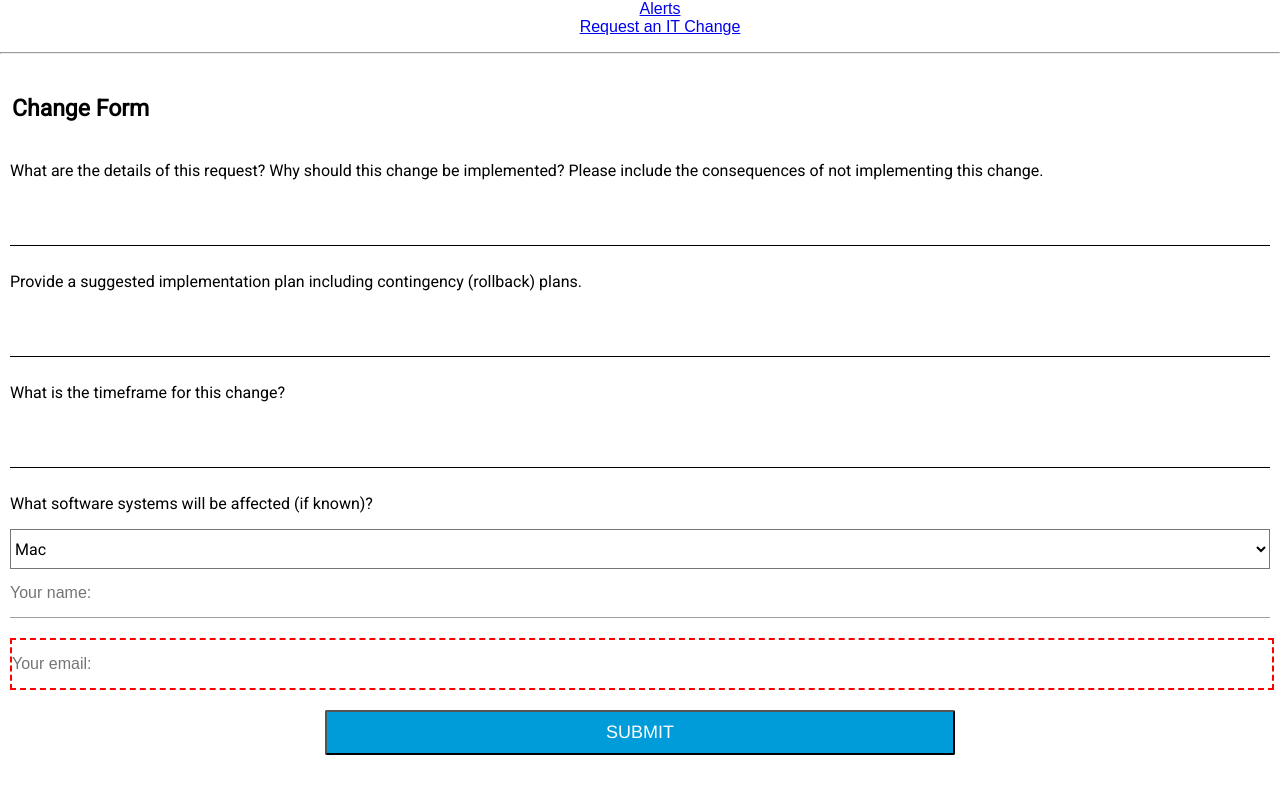
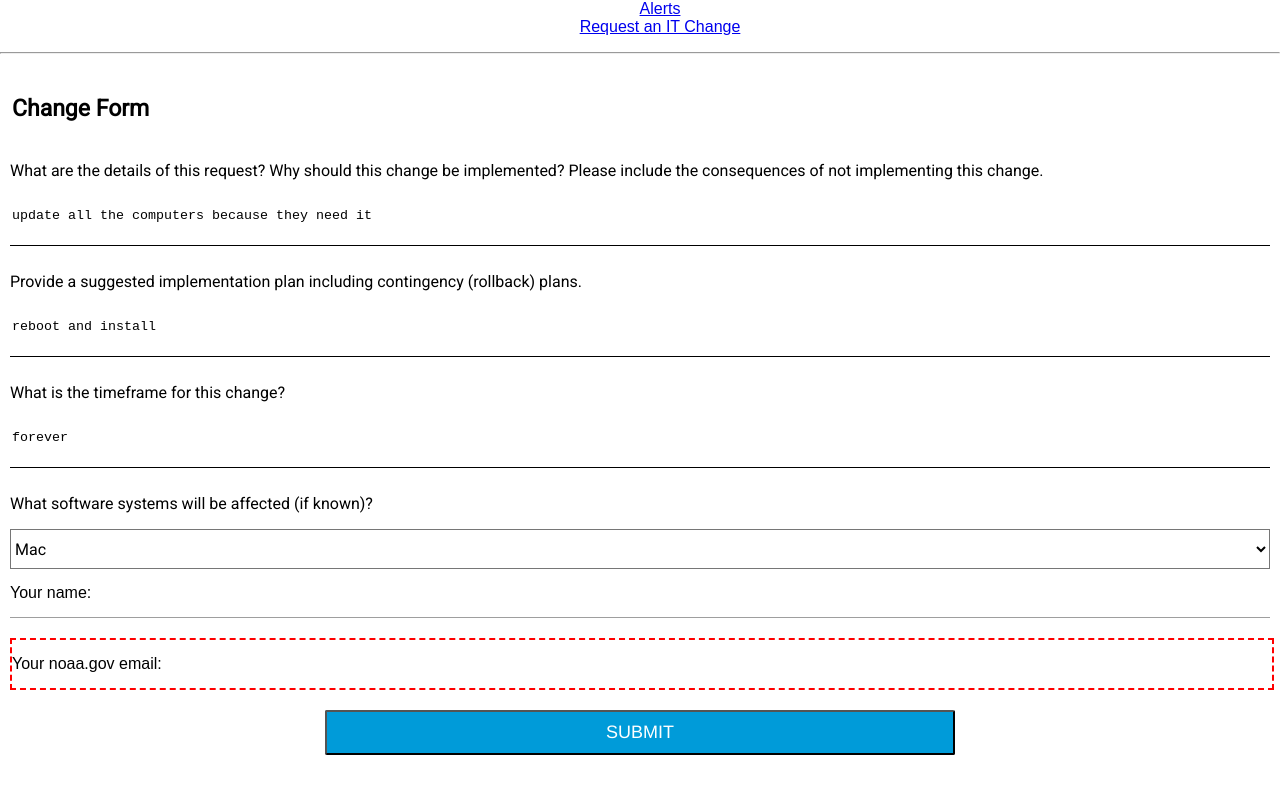
Before and after one commit to emkg/patchA_react, a React (Create React App) app: page /change in a window 1280 px wide. Shown: the top 794 px of the page. Built offline with nearby package versions, Linux system fonts and the light colour scheme; no server answers.

Commit message:
works with the api, to the point that I have hit a limit on what the api can do

```diff
--- a/src/ChangeForm.js
+++ b/src/ChangeForm.js
@@ -1,42 +1,97 @@
 import React from 'react';
 import './ChangeForm.css';
+import { Redirect } from 'react-router-dom';
 
 let title = "Change Form";
-const stop = (e) => (e.stopPropagation(), e.preventDefault());
+
+const stop = (event) => (event.stopPropagation(), event.preventDefault());
+
 export default class ChangeForm extends React.Component {
+  constructor(props) {
+    super(props);
+    this.state = {
+      whatwhy: 'update all the computers because they need it',
+      how: 'reboot and install',
+      duration: 'forever',
+      software: '',
+      user: 'Your name:',
+      email: 'Your noaa.gov email:',
+      exception: 0,
+      success: false,
+      redirect: '/'
+    };
 
-  handleSubmit = async e => {
-    stop(e);
+    this.handleChange = this.handleChange.bind(this);
+    this.handleSubmit = this.handleSubmit.bind(this);
+  }
 
-    const data = new FormData(e.target);
+  handleChange = (event) => {
+    const target = event.target;
+    const value = target.value;
+    const name = target.name;
+
+    this.setState({
+      [name]: value
+    });
+  }
+
+  handleSubmit = async event => {
+    stop(event);
+
+    const data = this.state;
+    this.setState({ success: !this.state.success })
+    console.log(data);
     await fetch('/api/addTicket.php', {
       'method' : 'post',
       'body' : JSON.stringify(data)
     });
   }
   render() {
+    if(!this.state.success) {
       return (
         <div>
           <form onSubmit={this.handleSubmit}>
             <h3>{title}</h3>
             <p>What are the details of this request? Why should this change be implemented?
             Please include the consequences of not implementing this change.</p>
-          <textarea type='text' rows='5' name='whatwhy'></textarea>
+            <textarea type='text'
+                      rows='5'
+                      name='whatwhy'
+                      value={this.state.whatwhy}
+                      onChange={this.handleChange}></textarea>
             <p>Provide a suggested implementation plan including contingency (rollback) plans.</p>
-          <textarea type='text' name='how' rows='5'></textarea>
+            <textarea type='text'
+                      name='how'
+                      rows='5'
+                      value={this.state.how}
+                      onChange={this.handleChange}></textarea>
             <p>What is the timeframe for this change?</p>
-          <textarea type='text' rows='2' name='duration'></textarea>
+            <textarea type='text'
+                      rows='2'
+                      name='duration'
+                      value={this.state.duration}
+                      onChange={this.handleChange}></textarea>
             <p>What software systems will be affected (if known)?</p>
-          <select name='software'>
+            <select name='software' value={this.state.software} onChange={this.handleChange}>
               <option value="Mac">Mac</option>
               <option value="Windows">Windows</option>
               <option value="Linux">Linux</option>
             </select>
-          <input type='text' name='user'  placeholder='Your name:'/>
-          <input type='text' name='email' placeholder='Your email:' required pattern='\(@noaa.gov)$' />
+            <input type='text'
+                   name='user'
+                   value={this.state.user}
+                   onChange={this.handleChange}/>
+            <input type='email'
+                   name='email'
+                   required
+                   value={this.state.email}
+                   onChange={this.handleChange} />
             <button type='submit'><span>SUBMIT</span></button>
           </form>
         </div>
       );
+    } else {
+      return ( <Redirect push to={this.state.redirect} />)
     }
   }
+}
--- a/src/ExceptionForm.js
+++ b/src/ExceptionForm.js
@@ -2,29 +2,74 @@ import React from 'react';
 import './ChangeForm.css';
 import {
   BrowserRouter as Router,
+  Route,
   Redirect,
 } from 'react-router-dom';
 
 export default class ExceptionForm extends React.Component {
+  constructor(props) {
+    super(props);
+    this.state = {
+      software: 'update all the computers because they need it',
+      reason: 'reboot and install',
+      user: 'Your name:',
+      email: 'Your noaa.gov email:',
+      exception: 1,
+      succuss: false,
+      redirect: '/'
+    };
+
+    this.handleChange = this.handleChange.bind(this);
+    this.handleSubmit = this.handleSubmit.bind(this);
+  }
+
+  handleChange = (event) => {
+    const target = event.target;
+    const value = target.value;
+    const name = target.name;
+
+    this.setState({
+      [name]: value
+    });
+  }
+
+  handleSubmit = async event => {
+    // stop event
+    event.stopPropagation();
+    event.preventDefault();
+
+    this.setState({ success: !this.state.submitted });
+
+    const data = this.state;
+    console.log(data);
+    await fetch('/api/addTicket.php', {
+      'method' : 'post',
+      'body' : JSON.stringify(data)
+    });
+  }
 
   render() {
+      if(!this.state.success) {
         return (
           <div>
-        <form name='exception'>
+            <form name='exception' onSubmit={this.handleSubmit}>
             	<h3>Request to reschedule this update on a particular system.</h3>
               <p>What is the OS of the server?</p>
-          <select name="os">
+              <select name="software" value={this.state.software} onChange={this.handleChange}>
                 <option value='Windows'>Windows</option>
                 <option value='Mac'>Mac</option>
                 <option value='Linux'>Linux</option>
               </select>
             	<p>Please provide a reason why you need this exception: </p>
-        	<textarea type='text' name='reason' rows='4'></textarea>
-        	<input type='text' name='user' placeholder='Your name:'/>
-        	<input type='text' name='email' placeholder='Your email:' required pattern='\(@noaa.gov)$'/>
+            	<textarea type='text' name='reason' value={this.state.reason} onChange={this.handleChange} rows='4'></textarea>
+            	<input type='text' name='user' value={this.state.user} onChange={this.handleChange} />
+            	<input type='email' name='email' value={this.state.email} onChange={this.handleChange} required />
               <button><span>SUBMIT</span></button>
             </form>
           </div>
         );
+      } else {
+        return ( <Redirect push to={this.state.redirect} />);
       }
   }
+}
```
Lines whose indentation alone changed are shown as unchanged.
